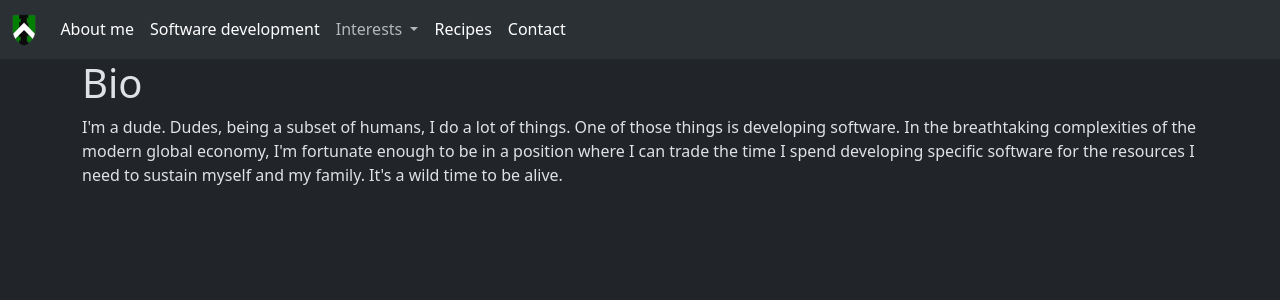
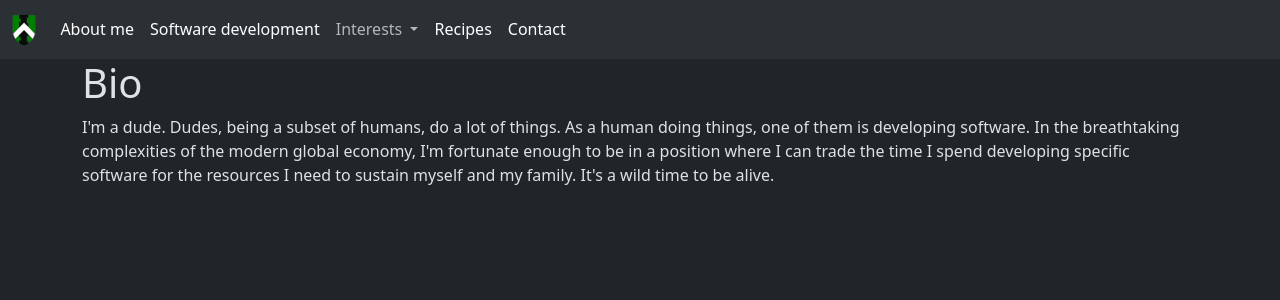
Before and after one commit to fakramer/Personal-Site, an Angular app in the folder personal-site/: page /bio in a window 1280 px wide. Shown: the top 300 px of the page. Built offline with nearby package versions, Linux system fonts and the light colour scheme.

Commit message:
Refine the bio.

```diff
--- a/personal-site/src/app/about-me/about-me.component.ts
+++ b/personal-site/src/app/about-me/about-me.component.ts
@@ -8,7 +8,7 @@ import { NavbarComponent } from '../navbar/navbar.component';
     <app-navbar />
     <div class="container">
       <h1>Bio</h1>
-      <p>I'm a dude. Dudes, being a subset of humans, I do a lot of things. One of those things is developing software. In the breathtaking complexities of the modern global economy, I'm fortunate enough to be in a position where I can trade the time I spend developing specific software for the resources I need to sustain myself and my family. It's a wild time to be alive.</p>
+      <p>I'm a dude. Dudes, being a subset of humans, do a lot of things. As a human doing things, one of them is developing software. In the breathtaking complexities of the modern global economy, I'm fortunate enough to be in a position where I can trade the time I spend developing specific software for the resources I need to sustain myself and my family. It's a wild time to be alive.</p>
     </div>
   `,
   styleUrl: './about-me.component.scss'
```
